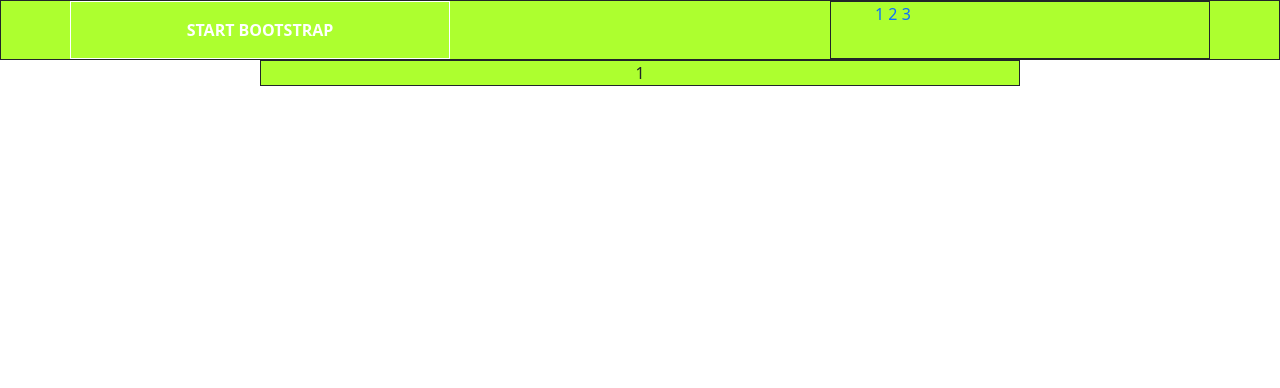
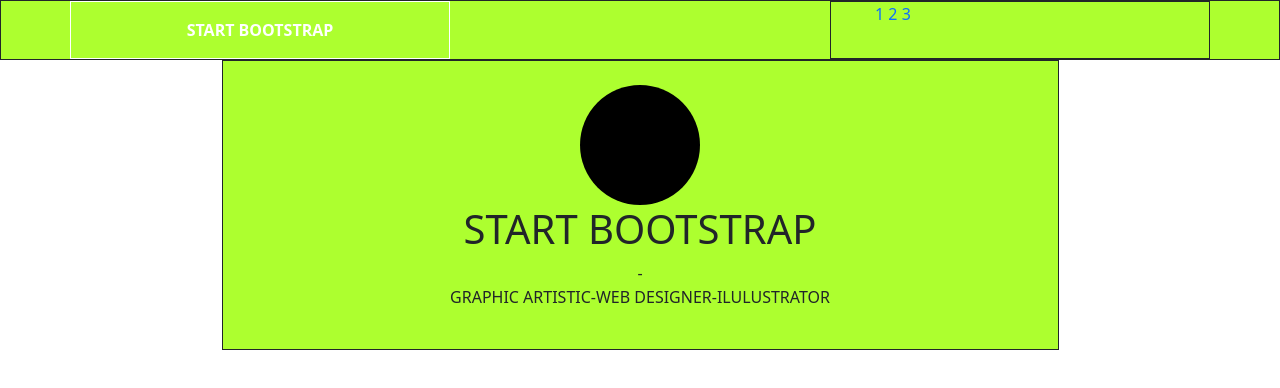
Before and after one commit to estherpinos/html-css-bootstrap-freelance, a plain HTML site: page index.html in a window 1280 px wide. Drawn offline with nearby package versions, Linux system fonts and the light colour scheme.

Commit message:
Add [contents jumbotron]

```diff
--- a/css/style.css
+++ b/css/style.css
@@ -16,8 +16,18 @@
   padding: 4px 8px;
 }
 
-nav ul li{
-  display: flex;
-  align-items: center;
-  display: inline-block;
+
+/* MAIN */
+
+/* JUMBOTRON */
+
+.img-jumbotron{
+  width: 120px;
+  height: 120px;
+  border-radius: 50%;
+  background-color: black;
 }
+
+.jumbotron p{
+  font-size: ;
+}
--- a/index.html
+++ b/index.html
@@ -26,11 +26,11 @@
         <div class="debug menu d-flex  align-items-center  col-4 offset-4 d-none d-md-block">
           <nav>
             <ul>
-              <li><a class="text-decoration-none  " href="#">1</a></li>
+              <li class="list-unstyled d-inline-block "><a class="text-decoration-none  " href="#">1</a></li>
 
-              <li><a class="text-decoration-none" href="#">2</a></li>
+              <li class="list-unstyled d-inline-block "><a class="text-decoration-none" href="#">2</a></li>
 
-              <li><a class="text-decoration-none" href="#">3</a></li>
+              <li class="list-unstyled d-inline-block "><a class="text-decoration-none" href="#">3</a></li>
 
             </ul>
           </nav>
@@ -44,10 +44,17 @@
   </header>
 
   <main>
-    <section class="jambotron">
+    <section class="jumbotron">
       <div class="container">
-        <div class="row d-flex justify-content-center  ">
-          <div class="debug col-12 col-md-8 d-flex justify-content-center   ">1</div>
+        <div class="d-flex justify-content-center ">
+          <div class="debug col-12 col-md-9 pt-4 pb-4 d-flex justify-content-center align-items-center flex-column ">
+            <div class="img-jumbotron"></div>
+            <h1>START BOOTSTRAP</h1>
+            <div class="star-jumbotron">-</div>
+            <div class="menu-jumbotron fs-6">
+              <p>GRAPHIC ARTISTIC-WEB DESIGNER-ILULUSTRATOR</p>
+            </div>
+          </div>
         </div>
 
       </div>
```
